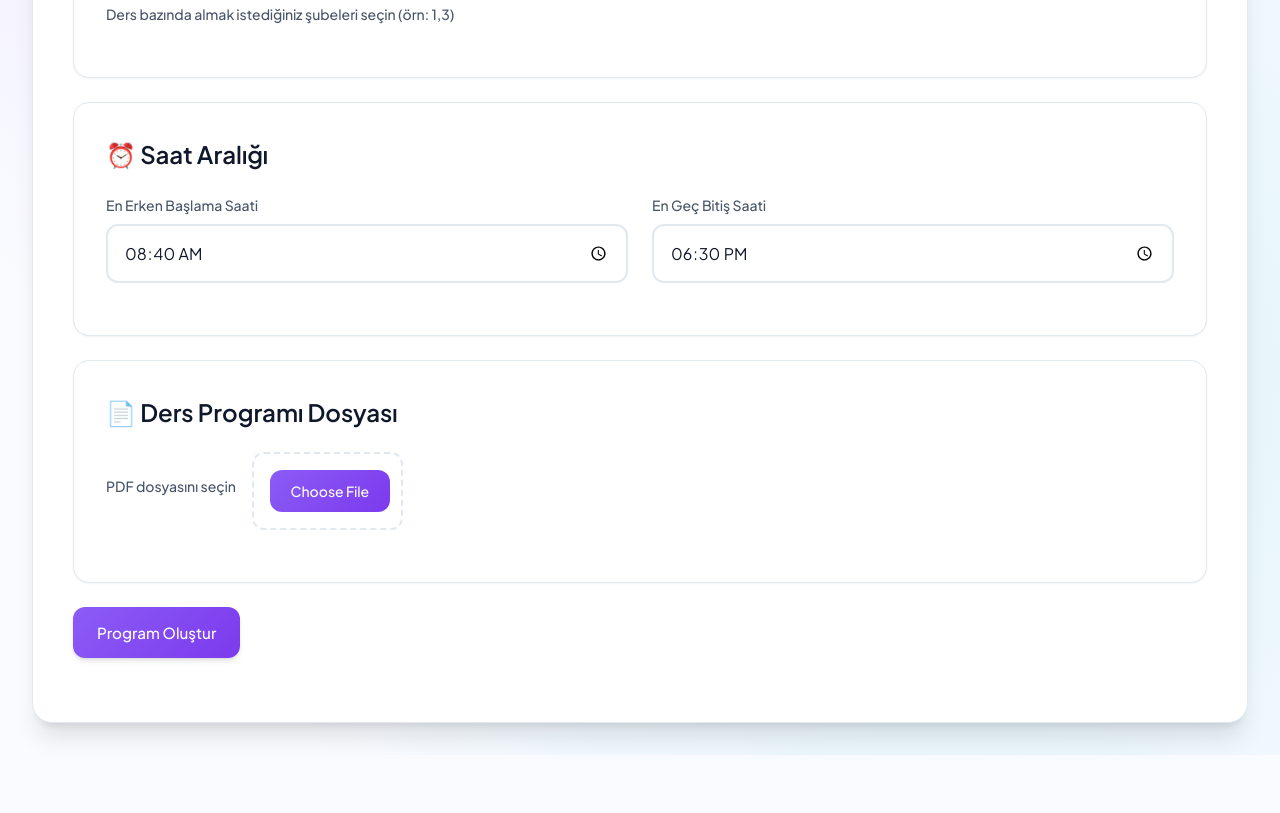
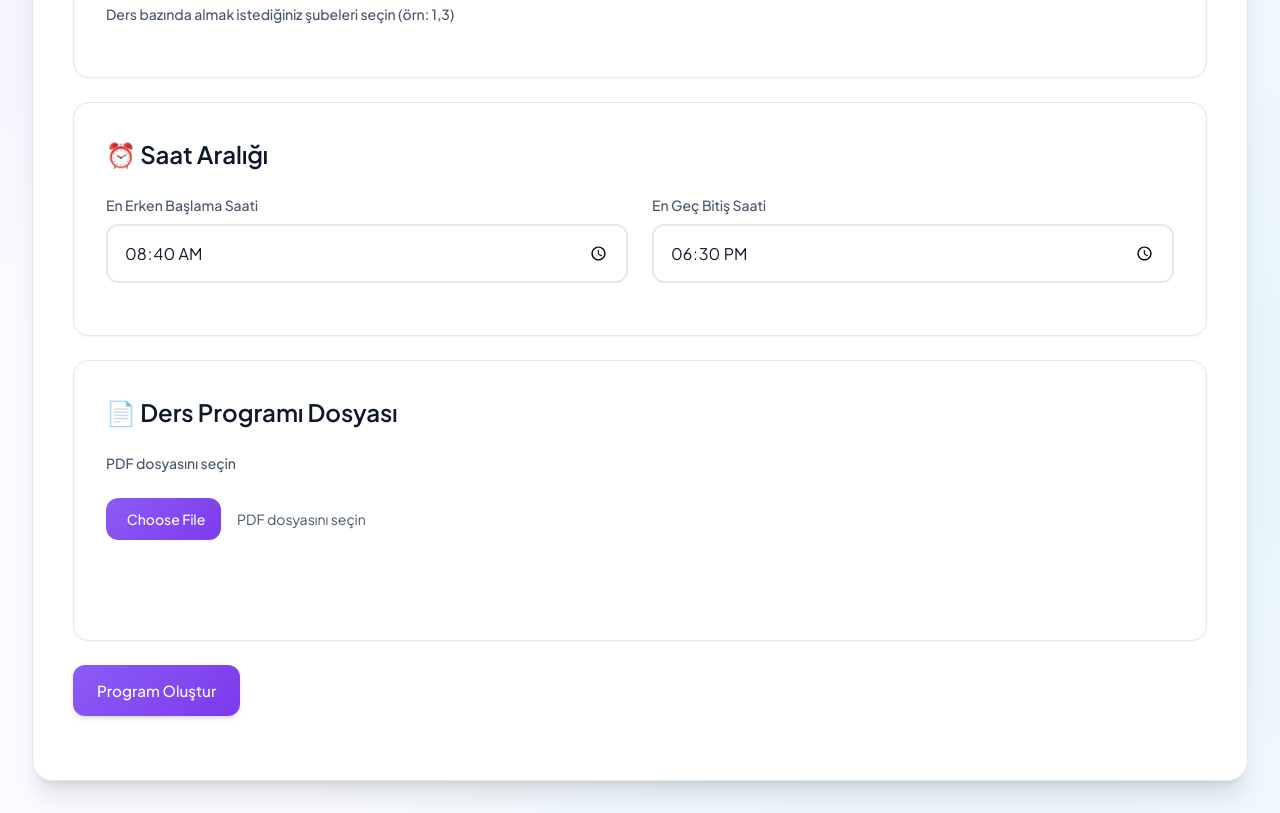
Before and after one commit to ayikaan/ders-programi-olu-turucu, a plain HTML site: page index.html in a window 1280 px wide. Shown: the part 774-1587 px from the top of the page. Before the commit the page ends 1529 px from the top, so only its background shows below. Drawn offline with Linux system fonts and the light colour scheme.

Commit message:
Add files via upload

```diff
--- a/styles.css
+++ b/styles.css
@@ -1021,3 +1021,87 @@ input[type="file"]:hover {
         color: #000;
     }
 }
+
+/* Styling for the text next to the file input button */
+.file-upload-text {
+    color: var(--text-secondary);
+    font-size: 0.875rem;
+    white-space: nowrap; /* Prevent text from wrapping */
+    flex-grow: 1; /* Allow text to take available space */
+    text-align: left;
+    overflow: hidden; /* Hide overflowing text */
+    text-overflow: ellipsis; /* Add ellipsis for overflowing text */
+    margin-right: 1rem; /* Space between text and file status */
+    line-height: normal; /* Ensure consistent line height */
+}
+
+/* Adjusted flex order for better layout */
+.form-group:has(input#pdf-file) label,
+.form-group:has(input#joint-pdf-file) label {
+    order: 0; /* Keep label at the top */
+    width: 100%; /* Make label take full width */
+    margin-bottom: 0.5rem;
+}
+
+.form-group:has(input#pdf-file) input[type="file"],
+.form-group:has(input#joint-pdf-file) input[type="file"] {
+    position: relative;
+    order: 1; /* Button first */
+    flex-grow: 0; /* Do not allow input to grow (the file text is handled by the span) */
+    width: auto; /* Allow the input field itself to be minimal */
+    padding: 0; /* Remove padding from the input field itself */
+    border: none; /* Remove border from the input field itself */
+    background: transparent; /* Make background transparent */
+    height: auto; /* Allow height to adjust */
+    min-height: auto;
+}
+
+.form-group:has(input#pdf-file) .file-status,
+.form-group:has(input#joint-pdf-file) .file-status {
+    order: 3; /* Status last */
+    width: 100%; /* Take full width */
+    margin-top: 0.5rem; /* Add some space from the input/button */
+}
+
+/* Ensure the native file input button is the only visible part of the input[type="file"] */
+input#pdf-file::-webkit-file-upload-button,
+input#joint-pdf-file::-webkit-file-upload-button {
+    /* Keep existing styles */
+    background: linear-gradient(135deg, var(--primary) 0%, var(--primary-dark) 100%);
+    color: white;
+    border: none;
+    padding: 0.75rem 1rem;
+    border-radius: var(--radius-md);
+    cursor: pointer;
+    font-weight: 500;
+    font-size: 0.875rem;
+    line-height: normal;
+    transition: all 0.3s ease;
+    font-family: inherit;
+    order: 1; /* This is inside the shadow DOM, affects position within the native button */
+    align-self: center;
+    display: block;
+    width: auto;
+    min-width: 120px;
+    margin: 0;
+    position: relative;
+    z-index: 2;
+}
+
+/* Creating the custom text "PDF dosyasını seçin" */
+.form-group:has(input#pdf-file)::before,
+.form-group:has(input#joint-pdf-file)::before {
+    content: "PDF dosyasını seçin"; /* The desired text */
+    display: block;
+    padding: 0.75rem 0; /* Adjust padding to match button height */
+    color: var(--text-secondary); /* Text color */
+    font-size: 0.875rem; /* Font size */
+    flex-grow: 1;
+    order: 2; /* Position after the button */
+    text-align: left;
+    white-space: nowrap;
+    overflow: hidden;
+    text-overflow: ellipsis;
+    line-height: normal; /* Match button's line height */
+    align-self: center;
+}
```
